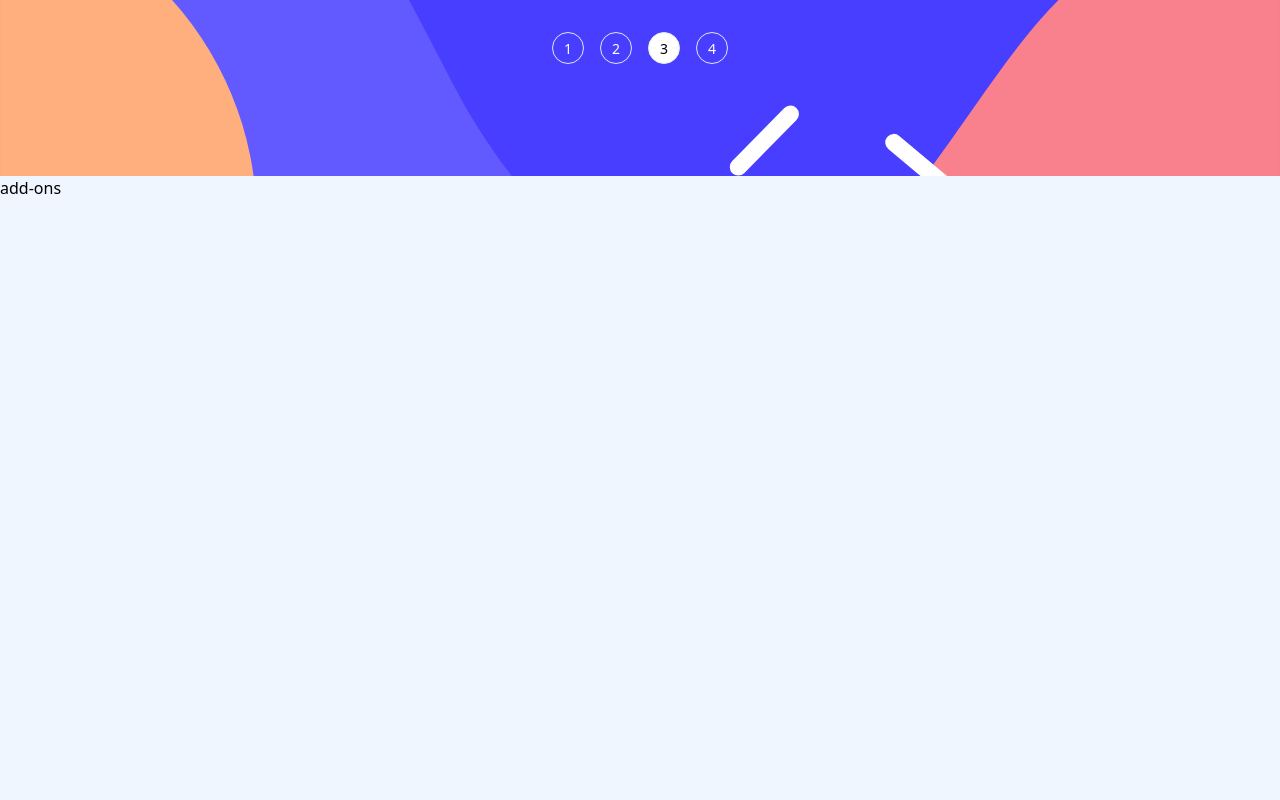
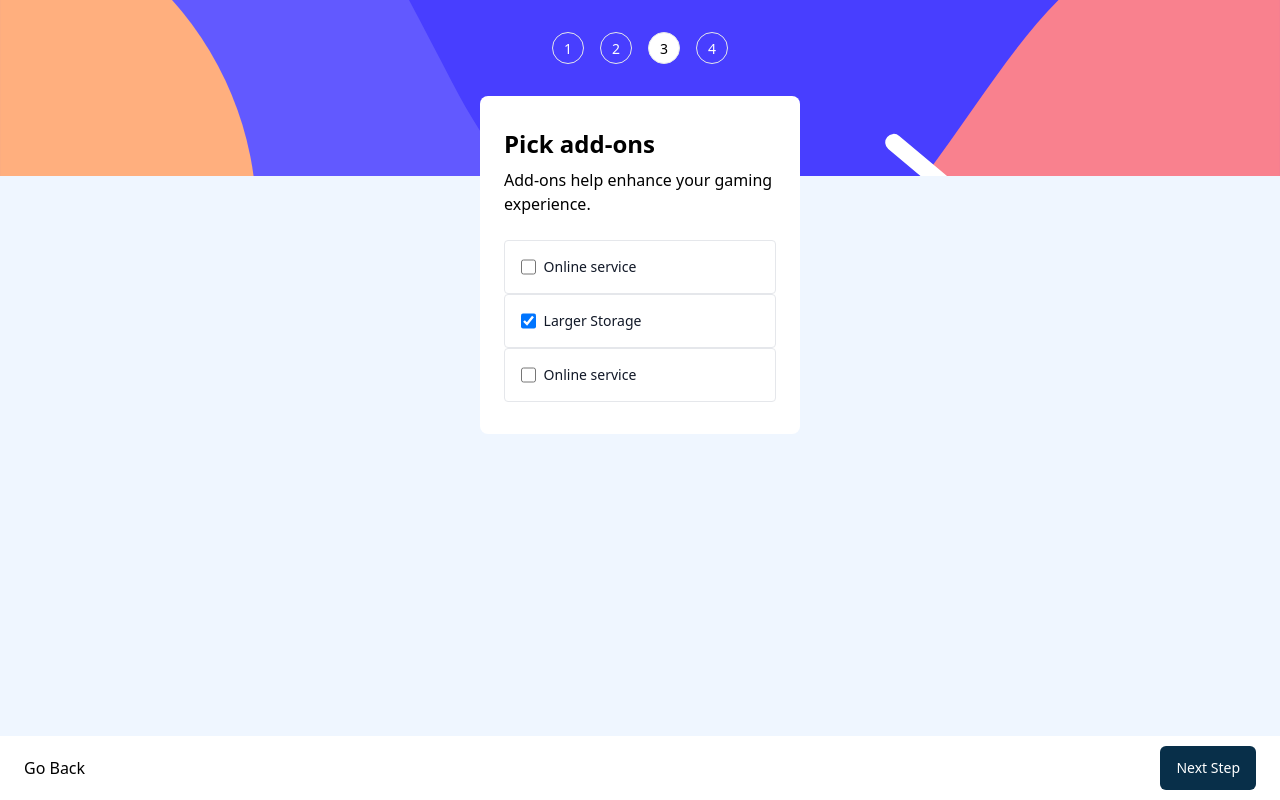
Before and after one commit to waldekglaz/fem-form-component, a React (Vite) app: page /add-ons in a window 1280 px wide. Built offline with nearby package versions, Linux system fonts and the light colour scheme.

Commit message:
Addons started

```diff
--- a/src/App.tsx
+++ b/src/App.tsx
@@ -1,7 +1,8 @@
-import { Routes, Route } from 'react-router-dom'
-import Header from './components/Header'
-import Home from './components/Home'
-import Plan from './components/Plan'
+import { Routes, Route } from "react-router-dom";
+import Header from "./components/Header";
+import Home from "./components/Home";
+import Plan from "./components/Plan";
+import AddOnes from "./components/AddOnes";
 
 function App() {
   return (
@@ -11,11 +12,11 @@ function App() {
       <Routes>
         <Route path="/" element={<Home />} />
         <Route path="plan" element={<Plan />} />
-        <Route path="add-ons" element={<div>add-ons</div>} />
+        <Route path="add-ons" element={<AddOnes />} />
         <Route path="summary" element={<div>summary</div>} />
       </Routes>
     </main>
-  )
+  );
 }
 
-export default App
+export default App;
--- /dev/null
+++ b/src/components/AddOnes.tsx
@@ -0,0 +1,79 @@
+import React from "react";
+import BottomNav from "./shared/BottomNav";
+import { Link } from "react-router-dom";
+import Card from "./shared/Card";
+import Form from "./shared/Form";
+import Heading from "./shared/Heading";
+import { useForm } from "react-hook-form";
+
+const AddOnes = () => {
+  const { register, handleSubmit } = useForm();
+  return (
+    <Card>
+      <Heading
+        title="Pick add-ons"
+        description="Add-ons help enhance your gaming experience."
+      />
+      <Form onSubmit={handleSubmit((data) => console.log(data))}>
+        <div class="flex items-center pl-4 border border-gray-200 rounded dark:border-gray-700">
+          <input
+            id="bordered-checkbox-1"
+            type="checkbox"
+            value=""
+            {...register("online-service")}
+            className="w-4 h-4 text-blue-600 bg-gray-100 border-gray-300 rounded focus:ring-blue-500 dark:focus:ring-blue-600 dark:ring-offset-gray-800 focus:ring-2 dark:bg-gray-700 dark:border-gray-600"
+          />
+          <label
+            htmlFor="online-service"
+            className="w-full py-4 ml-2 text-sm font-medium text-gray-900 dark:text-gray-300"
+          >
+            Online service
+          </label>
+        </div>
+        <div class="flex items-center pl-4 border border-gray-200 rounded dark:border-gray-700">
+          <input
+            checked
+            id="bordered-checkbox-2"
+            type="checkbox"
+            value=""
+            name="bordered-checkbox"
+            className="w-4 h-4 text-blue-600 bg-gray-100 border-gray-300 rounded focus:ring-blue-500 dark:focus:ring-blue-600 dark:ring-offset-gray-800 focus:ring-2 dark:bg-gray-700 dark:border-gray-600"
+          />
+          <label
+            htmlFor="bordered-checkbox-2"
+            className="w-full py-4 ml-2 text-sm font-medium text-gray-900 dark:text-gray-300"
+          >
+            Larger Storage
+          </label>
+        </div>
+        <div class="flex items-center pl-4 border border-gray-200 rounded dark:border-gray-700">
+          <input
+            id="bordered-checkbox-1"
+            type="checkbox"
+            value=""
+            name="bordered-checkbox"
+            className="w-4 h-4 text-blue-600 bg-gray-100 border-gray-300 rounded focus:ring-blue-500 dark:focus:ring-blue-600 dark:ring-offset-gray-800 focus:ring-2 dark:bg-gray-700 dark:border-gray-600"
+          />
+          <label
+            htmlFor="bordered-checkbox-1"
+            className="w-full py-4 ml-2 text-sm font-medium text-gray-900 dark:text-gray-300"
+          >
+            Online service
+          </label>
+        </div>
+        <BottomNav singleItem={false}>
+          <Link to="/plan">Go Back</Link>
+
+          <button
+            className="bg-sky-950 text-white text-sm px-4 py-3 rounded-md"
+            type="submit"
+          >
+            Next Step
+          </button>
+        </BottomNav>
+      </Form>
+    </Card>
+  );
+};
+
+export default AddOnes;
```
